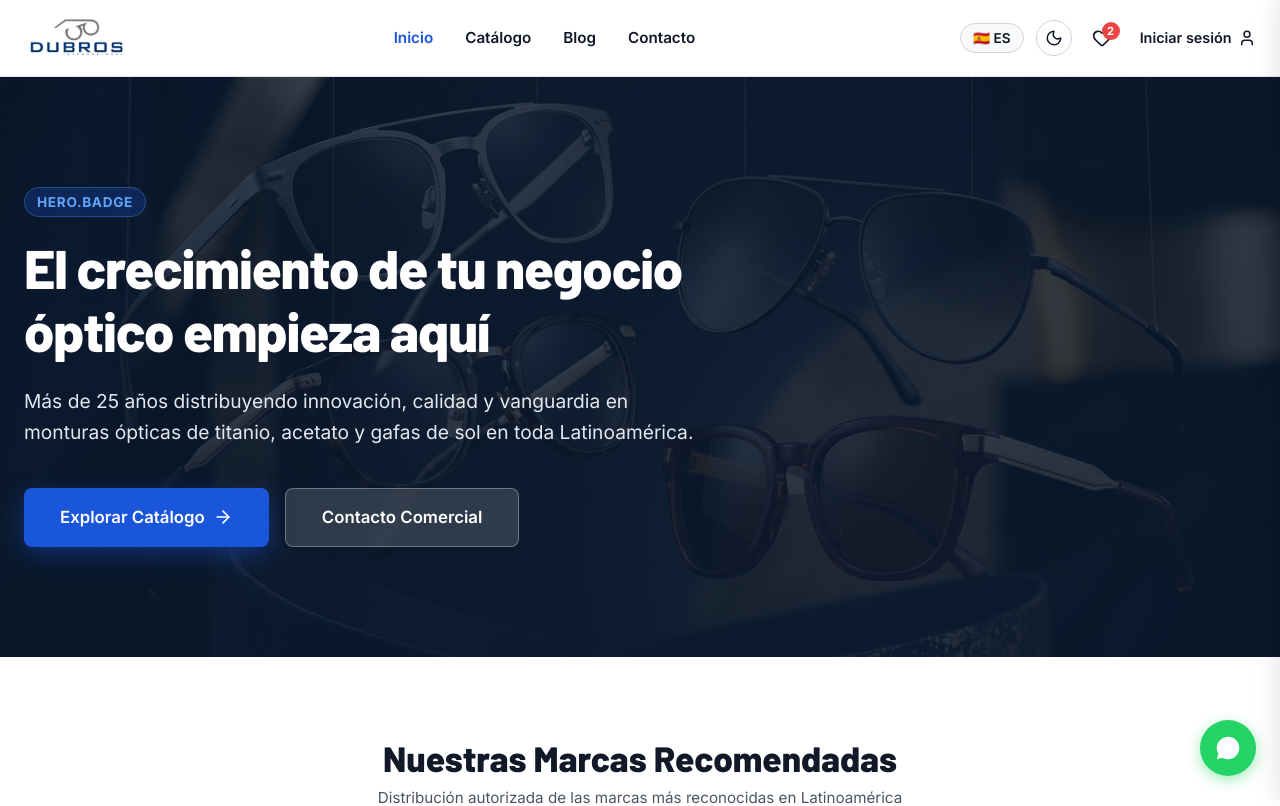
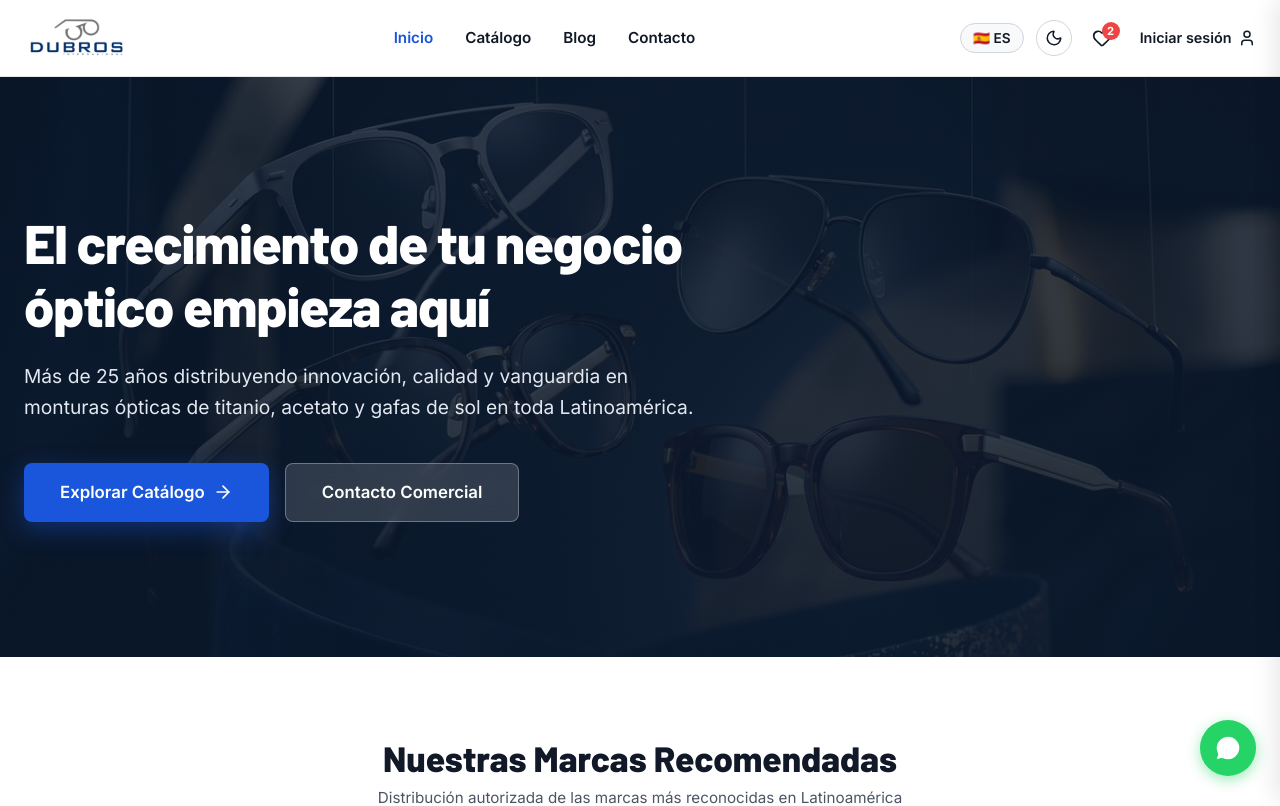
Before and after one commit to dubroswix-png/dubros-app, a Next.js app: page / in a window 1280 px wide. Shown: the top 806 px of the page. Built offline with nearby package versions, Linux system fonts and the light colour scheme; no server answers; the database is empty.

Commit message:
fix: Remove hero badge from homepage

```diff
--- a/src/app/page.tsx
+++ b/src/app/page.tsx
@@ -67,23 +67,6 @@ export default function HomePage() {
       >
         <div className="container">
           <div style={{ maxWidth: '780px' }}>
-            <span
-              className="badge"
-              style={{
-                backgroundColor: 'rgba(26, 86, 219, 0.25)',
-                color: '#60A5FA',
-                border: '1px solid rgba(96, 165, 250, 0.3)',
-                marginBottom: '1.25rem',
-                fontSize: '0.85rem',
-                letterSpacing: '0.05em',
-                textTransform: 'uppercase',
-                fontWeight: 700,
-                backdropFilter: 'blur(4px)',
-              }}
-            >
-              {t('hero.badge' as any)}
-            </span>
-
             <h1
               className="hero-title"
               style={{
```
